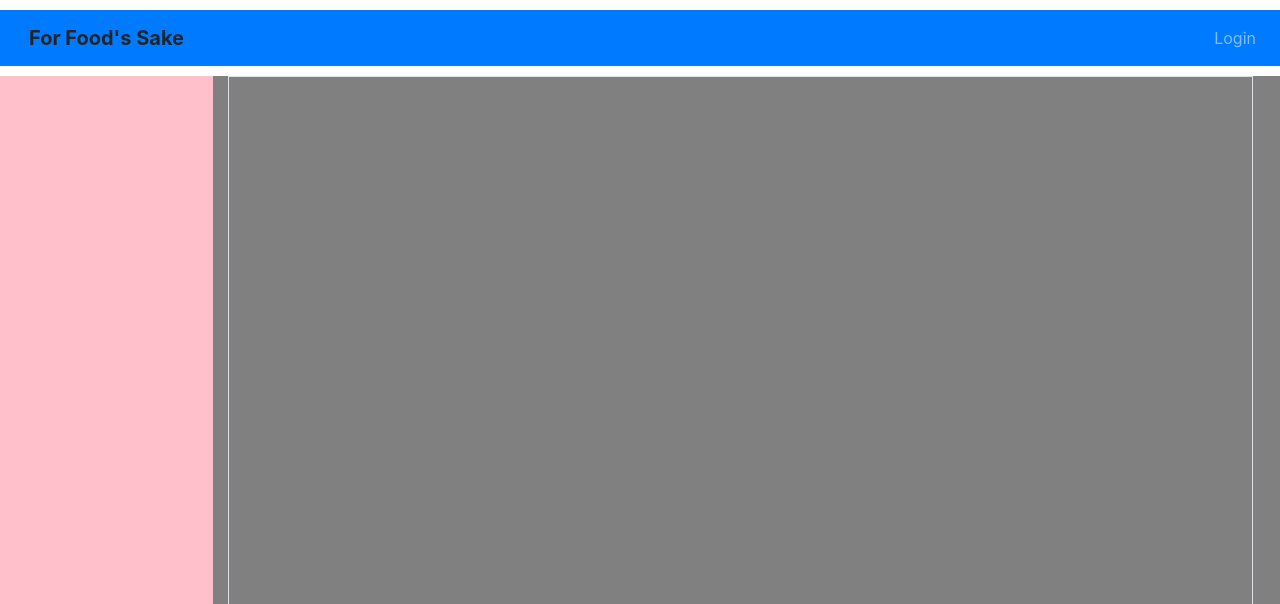
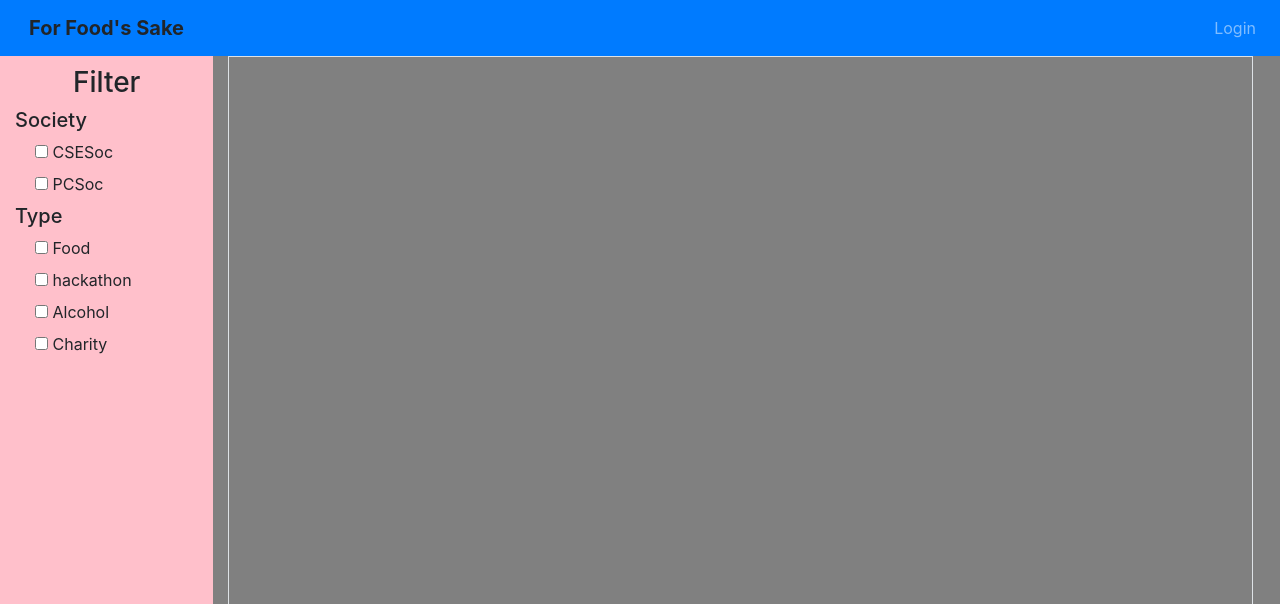
Before and after one commit to Naidah/cse-hackathon-2018, a Python web app: template templates/index.html in a window 1280 px wide. Shown: the top 604 px of the page. Run offline with Jinja, Linux system fonts and the light colour scheme; the template is opened without the code that fills it, so the values that code supplies are empty; some libraries are stand-ins or nearby versions.

Commit message:
added checkboxes for filters

```diff
--- a/templates/base.html
+++ b/templates/base.html
@@ -3,7 +3,7 @@
     <head>
         <link rel="stylesheet" href="https://stackpath.bootstrapcdn.com/bootstrap/4.1.3/css/bootstrap.min.css" integrity="sha384-MCw98/SFnGE8fJT3GXwEOngsV7Zt27NXFoaoApmYm81iuXoPkFOJwJ8ERdknLPMO" crossorigin="anonymous">
         {% block head %}{% endblock %}
-        <link rel="stylesheet" href="https://stackpath.bootstrapcdn.com/bootstrap/4.1.3/css/bootstrap.min.css" integrity="sha384-MCw98/SFnGE8fJT3GXwEOngsV7Zt27NXFoaoApmYm81iuXoPkFOJwJ8ERdknLPMO" crossorigin="anonymous">
+
     </head>
     <body>
         {% block content %}{% endblock %}
--- a/templates/index.html
+++ b/templates/index.html
@@ -14,7 +14,7 @@
 		<div class="nav-item float-right">Login</div>
 	</div> -->
 
-    <nav style="background-color: fuchsia; margin:  10px 0 10px 0;" class="navbar navbar-expand-sm navbar-dark bg-primary"">
+	<nav style="background-color: fuchsia; " class="navbar navbar-expand-sm navbar-dark bg-primary"">
   <a class="navbar-brand" style="margin-left: 13px"><b>For Food's Sake</b></a>
   <ul class="navbar-nav ml-auto">
 	<li class="nav-item ">
@@ -27,7 +27,35 @@
 	<!-- Calendar Wrapper -->
 	<div class="h-80 d-flex flex-row">
 		<!-- Left Column -->
-        <div class="col-2 d-block" style="background-color: pink"></div>
+		<div align="left" padding-top="5%" class="col-2 d-block" style="background-color: pink">
+			<h3 align="center" style="margin-top: 10px" >Filter</h3>
+			<h5>Society</h5>
+			<div class="form-check">
+			<input type="checkbox" class="form-check-society" id="csesoc">
+			<label class="form-check-society" for="csesoc">CSESoc</label>
+			</div>
+			<div class="form-check">
+			<input type="checkbox" class="form-check-society" id="pcsoc">
+			<label class="form-check-society" for="pcsoc">PCSoc</label>
+		  </div>
+  			<h5>Type</h5>
+  			<div class="form-check">
+			<input type="checkbox" class="form-check-type" id="food">
+			<label class="form-check-type" for="food">Food</label>
+		  </div>
+		  <div class="form-check">
+			<input type="checkbox" class="form-check-type" id="hackathon">
+			<label class="form-check-type" for="hackathon">hackathon</label>
+		  </div>
+			<div class="form-check">
+			<input type="checkbox" class="form-check-type" id="alcohol">
+			<label class="form-check-type" for="alcohol">Alcohol</label>
+		  </div>
+			<div class="form-check">
+			<input type="checkbox" class="form-check-type" id="charity">
+			<label class="form-check-type" for="charity">Charity</label>
+		  </div>
+		</div>
 		<!-- Calendar Space -->
 		<div class="col-10 d-block float-right" style="background-color: grey">
 			<div></div>
```
Lines whose indentation alone changed are shown as unchanged.
